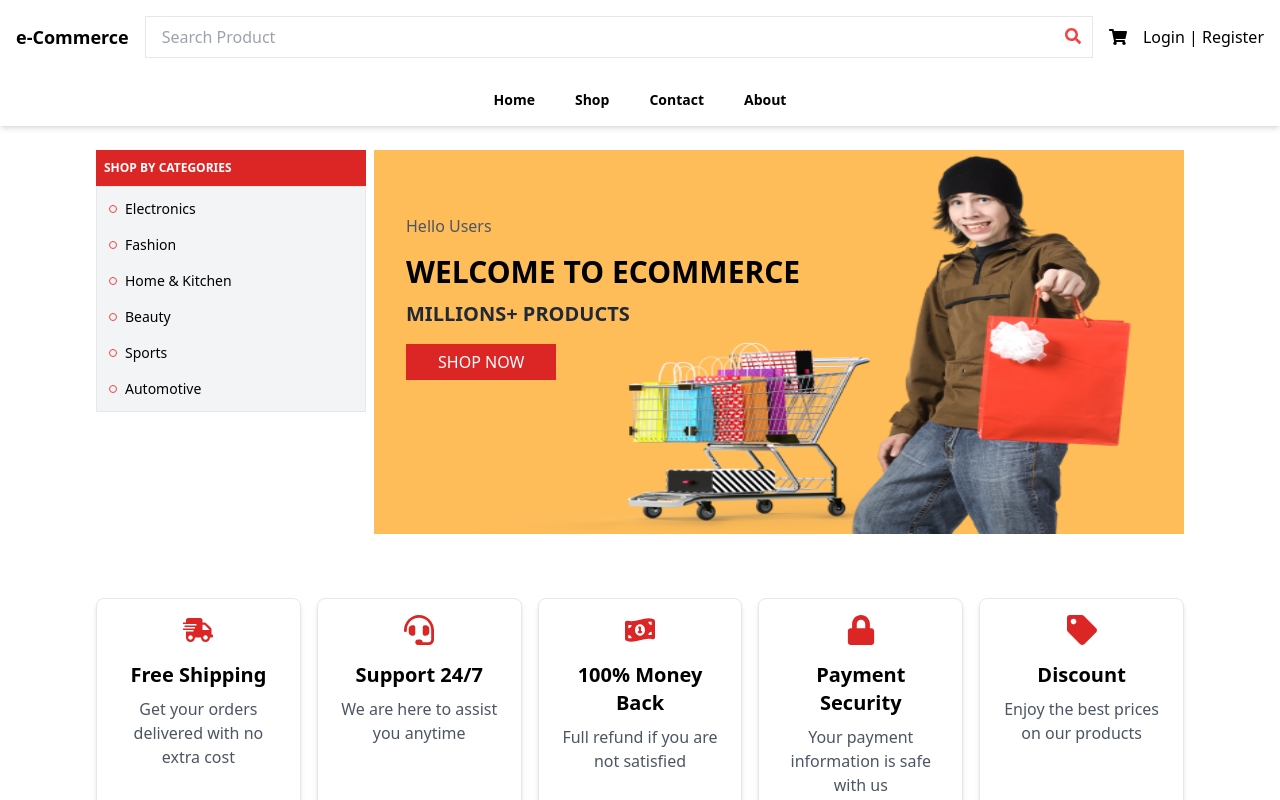
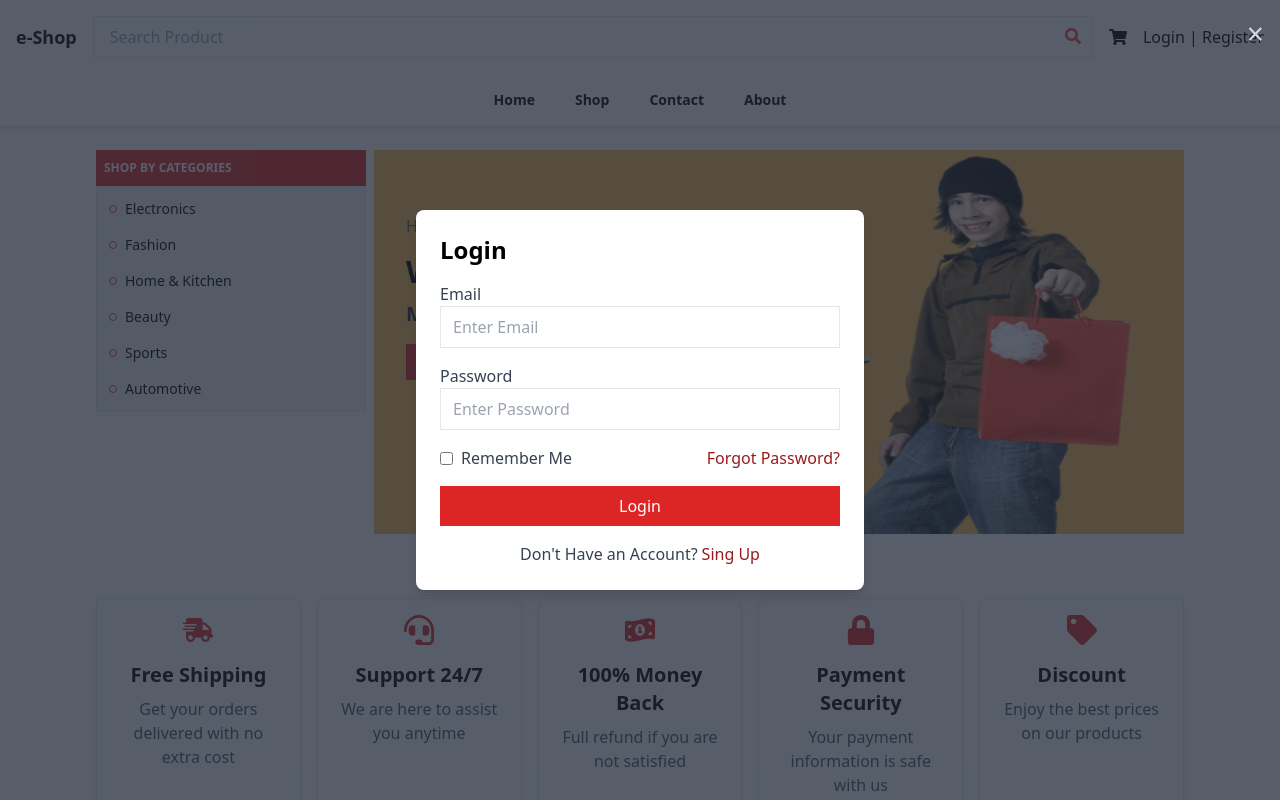
Before and after one commit to ZonRyu/eShop, a React (Vite) app: page / in a window 1280 px wide. Both pictures are taken after a click on the button "Login | Register". Shown: the top 800 px of the page. Built offline with nearby package versions, Linux system fonts and the light colour scheme.

Commit message:
Login and Register Design

```diff
--- a/src/components/Footer.jsx
+++ b/src/components/Footer.jsx
@@ -7,7 +7,7 @@ const Footer = () => {
     <footer className='bg-gray-800 text-white py-8 px-4 md:px-16 lg:px-24'>
       <div className='container  mx-auto grid grid-cols-1 md:grid-cols-3 gap-8'>
         <div>
-          <h3 className='text-left font-semibold'>e-Commerce</h3>
+          <h3 className='text-left font-semibold'>e-Shop</h3>
           <p className='mt-4'>
             Your one-step for all your needs, Shop with use and experience the best online
             shopping experiences.
@@ -54,7 +54,7 @@ const Footer = () => {
       </div>
       <div className='mt-8 border-t border-gray-700 pt-4'>
         <div className='container mx-auto flex flex-col md:flex-row justify-between items-center'>
-          <p>&copy; 2024 e-Commerce All rights reserved</p>
+          <p>&copy; 2024 e-Shop All rights reserved</p>
           <div className='flex space-x-4 mt-4 md:mt-0'>
             <a href="" className='hover:underline'>Privacy Policy</a>
             <a href="" className='hover:underline'>Terms & Conditions</a>
--- /dev/null
+++ b/src/components/Login.jsx
@@ -0,0 +1,38 @@
+import React from 'react'
+
+const Login = ({ func }) => {
+  return (
+    <div>
+        <h2 className='text-2xl font-bold mb-4'>Login</h2>
+        <form action="">
+            <div className='mb-4'>
+                <label htmlFor="" className='block text-gray-700'>Email</label>
+                <input type="email" name="enamil" id="" className='w-full px-3 py-2 border' placeholder='Enter Email' />
+            </div>
+
+            <div className='mb-4'>
+                <label htmlFor="" className='block text-gray-700'>Password</label>
+                <input type="password" name="password" id="" className='w-full px-3 py-2 border' placeholder='Enter Password' />
+            </div>
+
+            <div className='mb-4 flex items-center justify-between'>
+                <label htmlFor="" className='inline-flex items-center'>
+                    <input type="checkbox" name="" id="" className='form-checkbox' />
+                    <span className='ml-2 text-gray-700'>Remember Me</span>
+                </label>
+                <a href="" className='text-red-800'>Forgot Password?</a>
+            </div>
+
+            <div className='mb-4'>
+                <button type='submit' className='w-full bg-red-600 text-white py-2'>Login</button>
+            </div>
+        </form>
+        <div className='text-center'>
+            <span className='text-gray-700'>Don't Have an Account?</span>
+            <button className='text-red-800 ml-1' onClick={func}>Sing Up</button>
+        </div>
+    </div>
+  )
+}
+
+export default Login
--- a/src/components/Navbar.jsx
+++ b/src/components/Navbar.jsx
@@ -1,15 +1,26 @@
-import React from 'react'
+import React, { useState } from 'react'
 import { FaSearch, FaShoppingCart, FaUser } from 'react-icons/fa'
 import { useSelector } from 'react-redux'
 import { Link } from 'react-router-dom'
+import Modal from './Modal'
+import Login from './Login'
+import Register from './Register'
 
 const Navbar = () => {
+  const [isModalOpen, setIsModalOpen] = useState(false)
+  const [isLogin, setIsLogin] = useState(true)
+
   const products = useSelector((state) => state.cart.products)
+
+  const signUpAndLoginHandler = () => {
+    setIsLogin(!isLogin)
+  }
+
   return (
     <nav className='bg-white shadow-md'>
       <div className='container mx-auto xs:px-4 py-4 flex justify-between items-center'>
         <div className='text-lg font-bold'>
-          <Link to="/">e-Commerce</Link>
+          <Link to="/">e-Shop</Link>
         </div>
         <div className='relative flex-1 mx-4'>
           <form>
@@ -26,7 +37,7 @@ const Navbar = () => {
               </span>
             )}
           </Link>
-          <button className='hidden md:block'>
+          <button className='hidden md:block' onClick={() => setIsModalOpen(true)}>
             Login | Register
           </button>
           <button className='block md:hidden'>
@@ -48,6 +59,9 @@ const Navbar = () => {
           About
         </Link>
       </div>
+      <Modal isModalOpen={isModalOpen} setIsModalOpen={setIsModalOpen}>
+        {isLogin ? <Login func={signUpAndLoginHandler} /> : <Register func={signUpAndLoginHandler} />}
+      </Modal>
     </nav>
   )
 }
--- /dev/null
+++ b/src/components/Register.jsx
@@ -0,0 +1,35 @@
+import React from 'react'
+
+const Register = ({ func }) => {
+  return (
+    <div>
+        <h2 className='text-2xl font-bold mb-4'>Sing Up</h2>
+        <form action="">
+            <div className='mb-4'>
+                <label htmlFor="" className='block text-gray-700'>Name</label>
+                <input type="name" name="name" id="" className='w-full px-3 py-2 border' placeholder='Enter Name' />
+            </div>
+
+            <div className='mb-4'>
+                <label htmlFor="" className='block text-gray-700'>Email</label>
+                <input type="email" name="name" id="" className='w-full px-3 py-2 border' placeholder='Enter Email' />
+            </div>
+
+            <div className='mb-4'>
+                <label htmlFor="" className='block text-gray-700'>Password</label>
+                <input type="password" name="password" id="" className='w-full px-3 py-2 border' placeholder='Enter Password' />
+            </div>
+
+            <div className='mb-4'>
+                <button type='submit' className='w-full bg-red-600 text-white py-2'>Sign Up</button>
+            </div>
+        </form>
+        <div className='text-center'>
+            <span className='text-gray-700'>Already Have an Account?</span>
+            <button className='text-red-800 ml-1' onClick={func}>Login</button>
+        </div>
+    </div>
+  )
+}
+
+export default Register
--- a/src/pages/Home.jsx
+++ b/src/pages/Home.jsx
@@ -35,7 +35,7 @@ const Home = () => {
           <img src={HeroImage} alt="Hero Image" className="h-full w-full" />
           <div className="absolute top-16 left-8">
             <p className="text-gray-600 mb-4">Hello Users</p>
-            <h2 className="text-3xl font-bold">WELCOME TO ECOMMERCE</h2>
+            <h2 className="text-3xl font-bold">WELCOME TO E-SHOP</h2>
             <p className="text-xl mt-2.5 font-bold text-gray-800">MILLIONS+ PRODUCTS</p>
             <button className="bg-red-600 px-8 py-1.5 text-white mt-4 hover:bg-red-700
              transform transition-transform duration-300 hover:scale-105">SHOP NOW</button>
```
